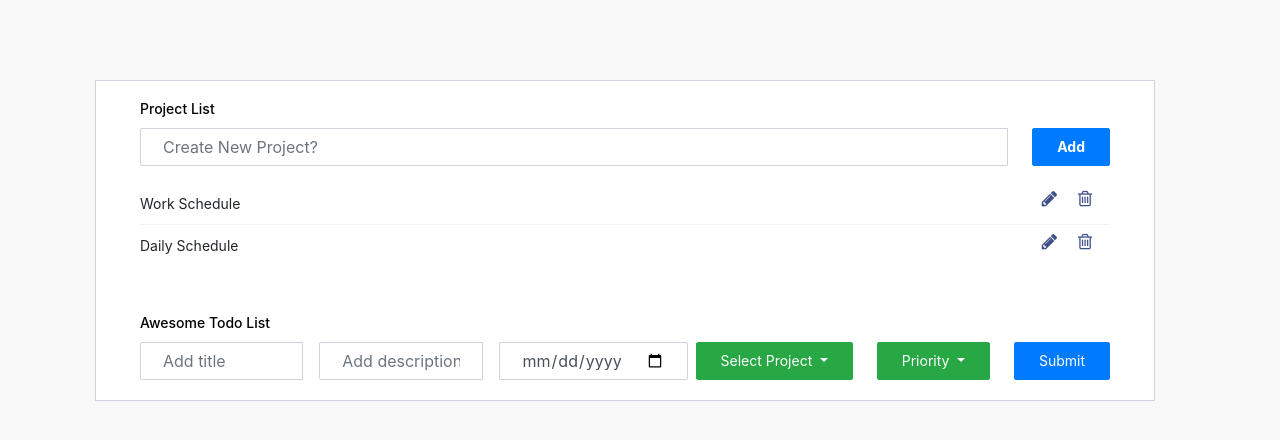
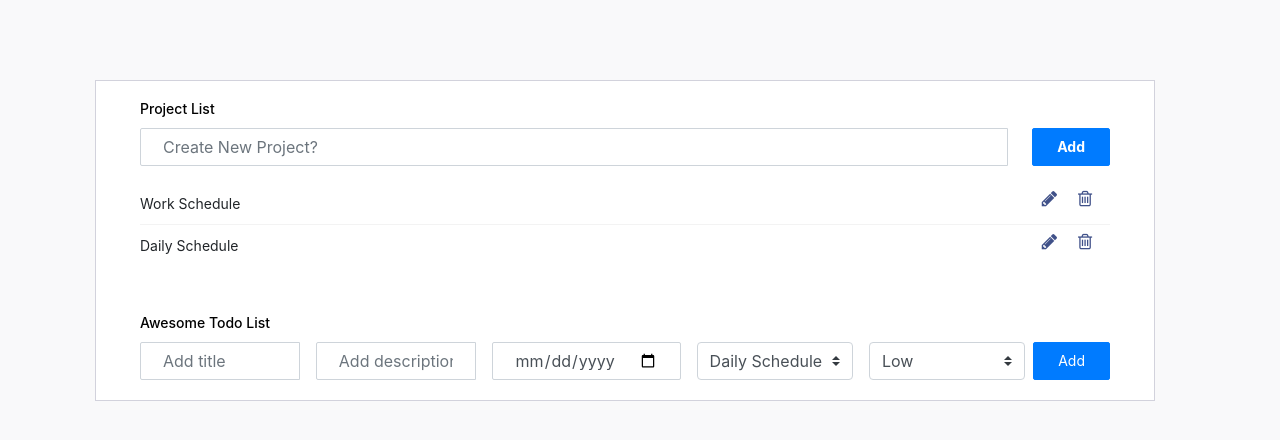
Before and after one commit to konyan/todo-project, a plain HTML site: page index.html in a window 1280 px wide. Drawn offline with nearby package versions, Linux system fonts and the light colour scheme; files whose address does not match are found by name.

Commit message:
fix todo design and render project selecto

```diff
--- a/css/style.css
+++ b/css/style.css
@@ -443,6 +443,6 @@ input[type="checkbox"] {
   display: flex !important;
 }
 
-.dropdown {
-  margin-right: 1rem;
+.dropdown-select {
+  margin: 0 1rem;
 }
--- a/index.html
+++ b/index.html
@@ -76,51 +76,24 @@
                       id="dueDate"
                     />
                     <input type="hidden" id="id" value="" />
-                    <div class="dropdown">
-                      <button
-                        class="btn btn-success btn-sm dropdown-toggle"
-                        type="button"
-                        id="priority"
-                        data-toggle="dropdown"
-                        aria-haspopup="true"
-                        aria-expanded="false"
-                      >
-                        Select Project
-                      </button>
-                      <div
-                        class="dropdown-menu"
-                        aria-labelledby="dropdownMenuButton"
-                      >
-                        <a class="dropdown-item" href="#">Low</a>
-                        <a class="dropdown-item" href="#">Medium </a>
-                        <a class="dropdown-item" href="#">High</a>
-                      </div>
-                    </div>
-                    <div class="dropdown">
-                      <button
-                        class="btn btn-success btn-sm dropdown-toggle"
-                        type="button"
-                        id="priority"
-                        data-toggle="dropdown"
-                        aria-haspopup="true"
-                        aria-expanded="false"
-                      >
-                        Priority
-                      </button>
-                      <div
-                        class="dropdown-menu"
-                        aria-labelledby="dropdownMenuButton"
-                      >
-                        <a class="dropdown-item" href="#">Low</a>
-                        <a class="dropdown-item" href="#">Medium </a>
-                        <a class="dropdown-item" href="#">High</a>
-                      </div>
-                    </div>
-                    <input
+
+                    <select class="custom-select dropdown-select">
+                      <option selected>Select Priority</option>
+                      <option value="1">Low</option>
+                      <option value="2">Medium</option>
+                      <option value="3">High</option>
+                    </select>
+                    <select class="custom-select">
+                      <option value="1">Low</option>
+                      <option value="2">Medium</option>
+                      <option value="3">High</option>
+                    </select>
+                    <button
                       type="submit"
-                      value="Submit"
                       class="add-todo u-full-width btn btn-primary"
-                    />
+                    >
+                      Add
+                    </button>
                   </form>
                   <div class="list-wrapper">
                     <ul
```
Also changed, not shown: js/bundle.js (+13 -1 lines).
